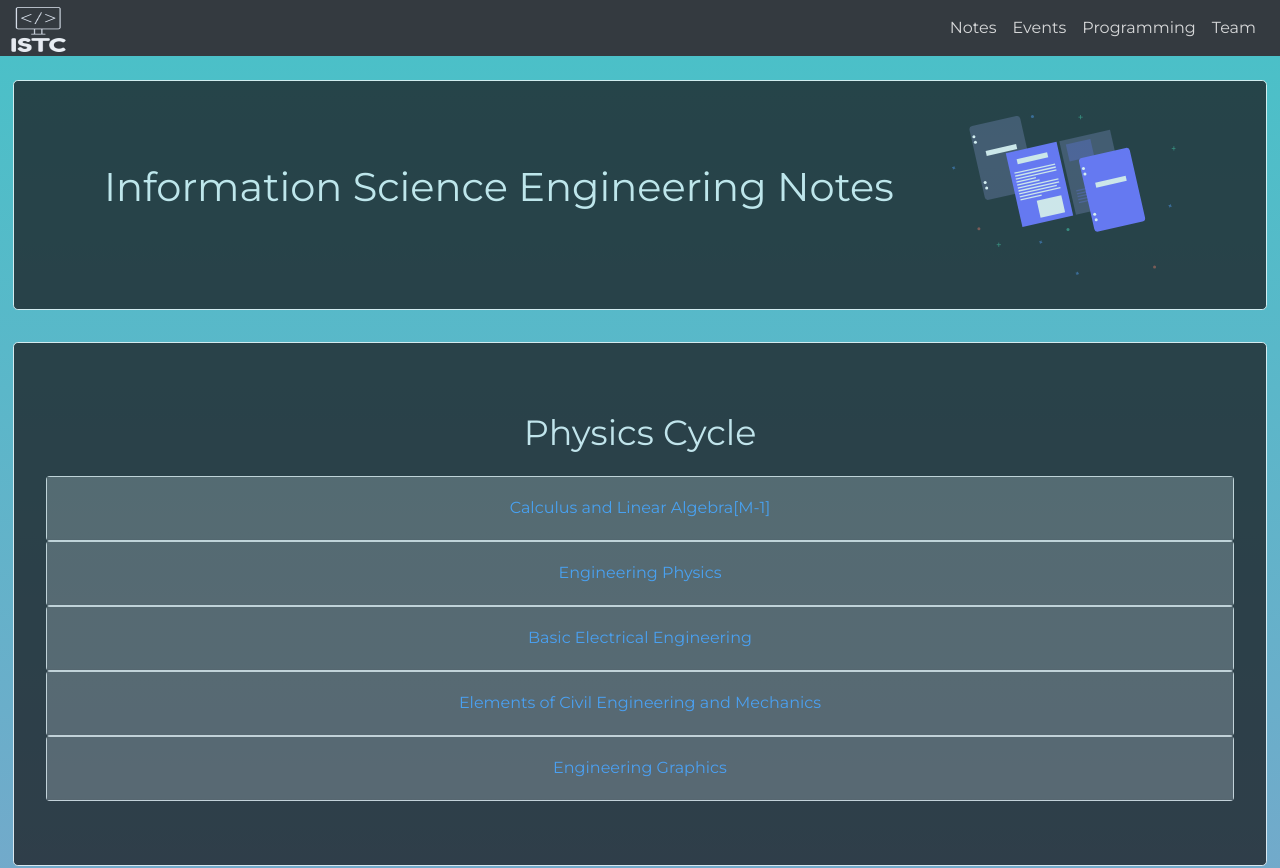
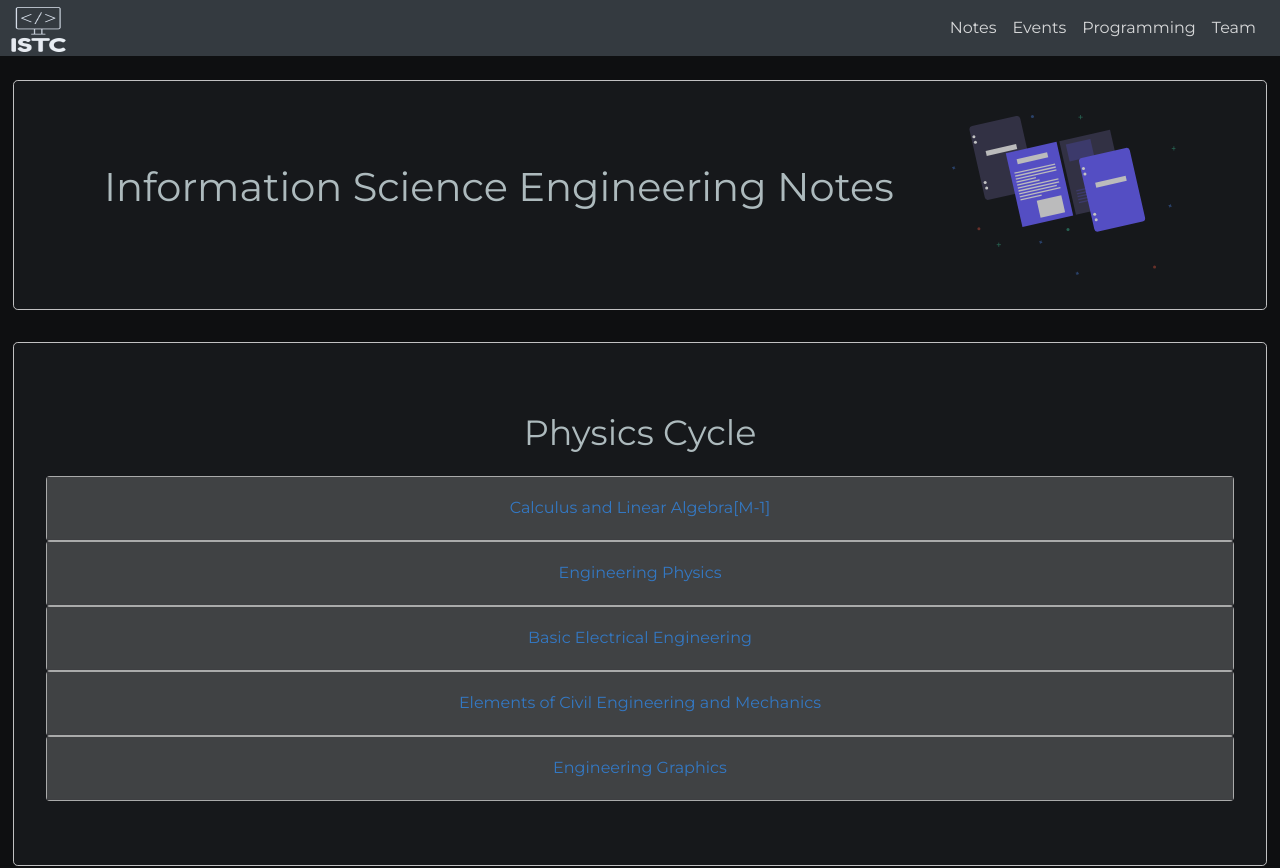
Before and after one commit to istc-sce/ISETechClub, a React (Create React App) app: page /notes in a window 1280 px wide. Shown: the top 868 px of the page. Built offline with nearby package versions, Linux system fonts and the light colour scheme.

Commit message:
separate css

```diff
--- a/src/components/home.css
+++ b/src/components/home.css
@@ -7,9 +7,7 @@
 }
 
 .homeBackground {
-    background: #005AA7;
-    background: -webkit-linear-gradient(to bottom, #FFFDE4, #005AA7);
-    background: linear-gradient(to bottom, #FFFDE4, #005AA7);
+    background: #000000 !important;
 }
 
 .homeCard {
--- a/src/components/notes.css
+++ b/src/components/notes.css
@@ -33,11 +33,6 @@
     display: inline-block;
 }
 
-.notesBackground {
-    background: #FEAC5E;
-    background: -webkit-linear-gradient(to bottom, #4BC0C8, #C779D0, #FEAC5E);
-    background: linear-gradient(to bottom, #4BC0C8, #C779D0, #FEAC5E);
-}
 
 .section-notes {
     display: flex;
--- a/src/components/notes.js
+++ b/src/components/notes.js
@@ -55,7 +55,7 @@ let mapDetail = (detail) => {
 export default function Notes(props) {
     const data = props.details;
     return (
-        <div className="notesBackground">
+        <div>
             <br />
             <Jumbotron className="notesHeader">
                 <section className="section-notes" id="services">
```
